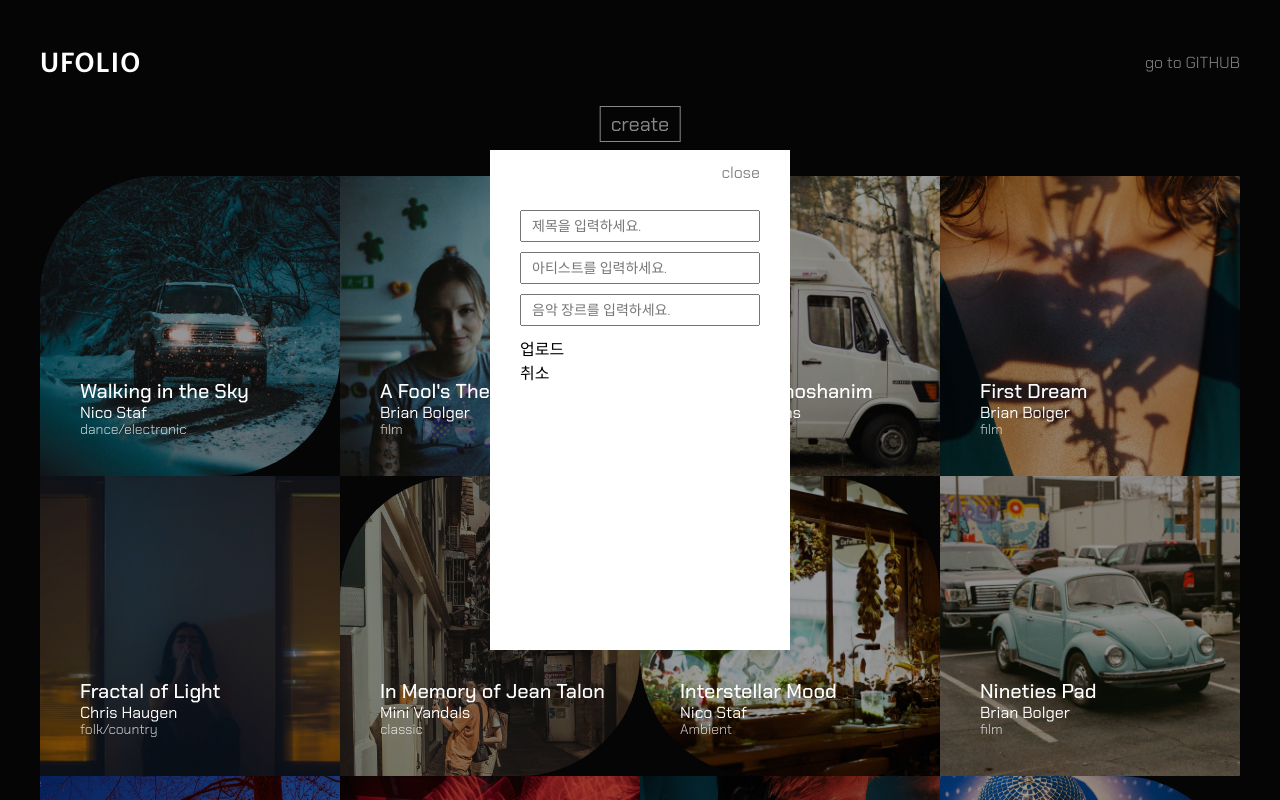
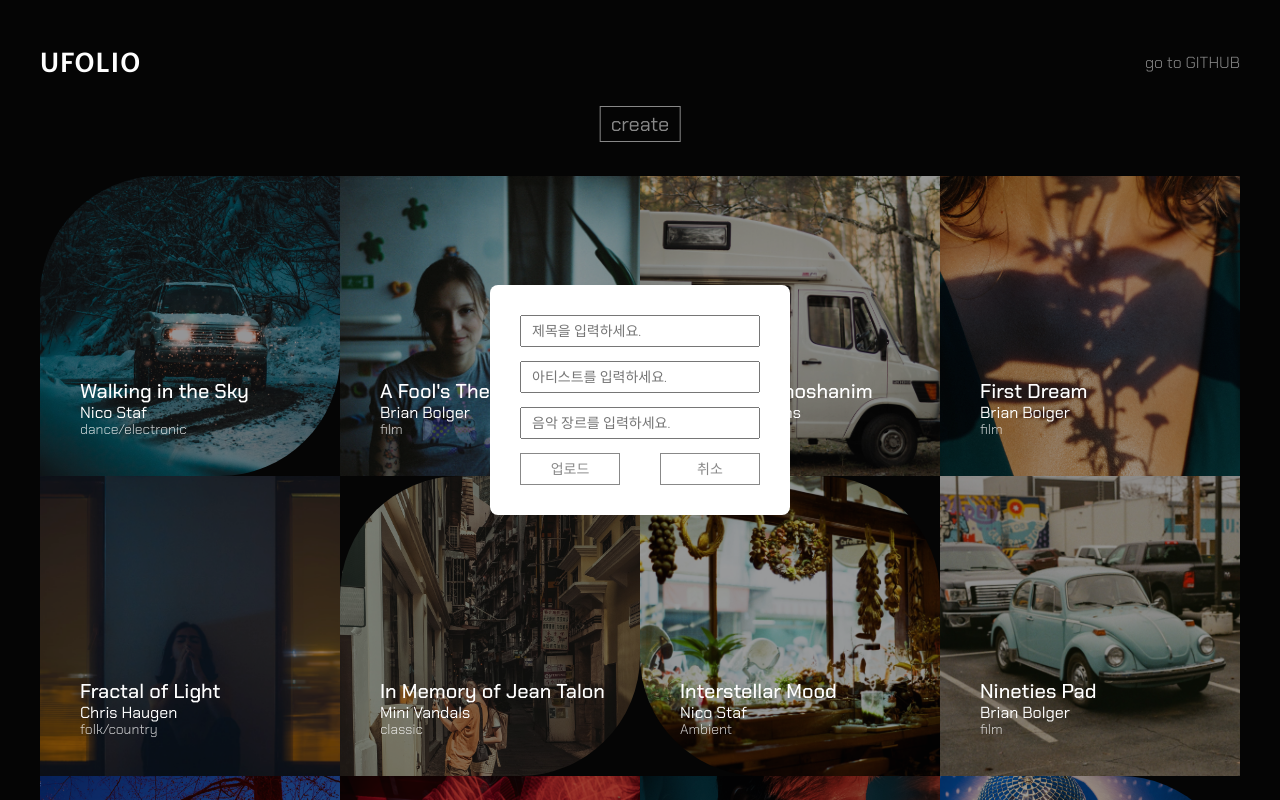
Before and after one commit to uvin1016/portfolio_react_music, a React (Create React App) app: page / in a window 1280 px wide. Both pictures are taken after a click on the button "create". Shown: the top 800 px of the page. Built offline with nearby package versions, Linux system fonts and the light colour scheme.

Commit message:
앨범 수정버튼 작동시키기

```diff
--- a/src/components/main/Main.js
+++ b/src/components/main/Main.js
@@ -10,8 +10,11 @@ function Main(){
     const isTitle = useRef(null);
     const isArtist = useRef(null);
     const isJanre = useRef(null);
+    const editTitle = useRef(null);
+    const editArtist = useRef(null);
+    const editJanre = useRef(null);
 
-    const getLocalItems = (json)=>{
+    const getLocalItems = ()=>{
         let data = localStorage.getItem('albums');
 
         if(data){
@@ -123,15 +126,51 @@ function Main(){
         isJanre.current.value = "";
     }
 
+    const deleteAlbum = index=>{
+        setAlbums(albums.filter((_,albumIndex)=> albumIndex !== index));
+    }
+
+    const enableUdate = index=>{
+        setAlbums(
+            albums.map((music, albumIndex)=>{
+                if(albumIndex === index) music.enableUdate = true;
+                return music;
+            })
+        )
+    }
+
+    const disableUpdate = index=>{
+        setAlbums(
+            albums.map((music, albumIndex)=>{
+                if(albumIndex === index) music.enableUdate = false;
+                return music;
+            })
+        )
+    }
+
+    const updateAlbum = index=>{
+        setAlbums(
+            albums.map((music,albumIndex)=>{
+                if(albumIndex === index){
+                    music.title = editTitle.current.value;
+                    music.artist = editArtist.current.value;
+                    music.janre = editJanre.current.value;
+                    music.enableUdate = false;
+                }
+                return music;
+            })
+        )
+    }
+
     const playMusic = e=>{
-        let isActive = e.currentTarget.classList.contains('play');
+        let isActive = e.currentTarget.closest("article").classList.contains('play');
 
         if(isActive){
-            e.currentTarget.classList.remove('play');
+            e.currentTarget.closest("article").classList.remove('play');
             e.currentTarget.querySelector("audio").pause();
         }else{
             initMusic();
-            e.currentTarget.classList.add('play');
+            e.currentTarget.closest("article").classList.add('play');
             e.currentTarget.querySelector("audio").play();
         }
     }
@@ -147,16 +186,6 @@ function Main(){
     }
 
     const Popup = ()=>{
-        useEffect(()=>{
-            console.log("팝업 생성");
-            body.style.overflow = "hidden";
-
-            return ()=>{
-                console.log("팝업 제거");
-                body.style.overflow = "auto";
-            }
-        },[]);
-
         return (
             <aside className="popup">
                 <div className="inner">
@@ -169,10 +198,10 @@ function Main(){
                             isTitle.current.value =  "";
                             isArtist.current.value = "";
                             isJanre.current.value = "";
+                            setIsPop(false);
                         }}>취소</li>
                     </ul>
                 </div>
-                <button className="close" onClick={()=>setIsPop(false)}>close</button>
             </aside>
         )
     }
@@ -191,10 +220,32 @@ function Main(){
                         albums.map((music, index)=>{
                             if(index < 12){
                                 return (
-                                    <article key={index} onClick={e=>{
+                                    <article key={index}>
+                                            {
+                                                music.enableUdate
+                                                ?
+                                                <>
+                                                    <div className="wrap">
+                                                        <div className="pic">
+                                                            <img src={`${path}`+music.img} />
+                                                        </div>
+                                                        <div className="txt editTxt">
+                                                            <input type="text" placeholder="제목을 입력하세요." defaultValue={music.title} ref={editTitle} />
+                                                            <input type="text" placeholder="아티스트를 입력하세요." defaultValue={music.artist} ref={editArtist} />
+                                                            <input type="text" placeholder="음악 장르를 입력하세요." defaultValue={music.janre} ref={editJanre} />
+                                                            <audio src={`${path}`+music.mp3}></audio>
+                                                        </div>
+                                                    </div>
+                                                    <ul className="enableBtns">
+                                                        <li onClick={()=>updateAlbum(index)}>입력</li>
+                                                        <li onClick={()=>disableUpdate(index)}>취소</li>
+                                                    </ul>
+                                                </>
+                                                :
+                                                <>
+                                                    <div className="wrap" onClick={e=>{
                                                         playMusic(e);
                                                     }}>
-                                        <div className="wrap">
                                                         <div className="pic">
                                                             <img src={`${path}`+music.img} />
                                                         </div>
@@ -205,6 +256,12 @@ function Main(){
                                                             <audio src={`${path}`+music.mp3}></audio>
                                                         </div>
                                                     </div>
+                                                    <ul className="enableBtns">
+                                                        <li onClick={()=>enableUdate(index)}>수정</li>
+                                                        <li onClick={()=>deleteAlbum(index)}>삭제</li>
+                                                    </ul>
+                                                </>
+                                            }
                                     </article>
                                 )
                             }
--- a/src/css/style.css
+++ b/src/css/style.css
@@ -79,14 +79,14 @@ main {
       main .inner .container article {
         width: 300px;
         height: 300px;
-        position: relative;
-        cursor: pointer; }
+        position: relative; }
         main .inner .container article .wrap {
           width: 100%;
           height: 100%;
           position: relative;
           overflow: hidden;
-          transition: .5s; }
+          transition: .5s;
+          cursor: pointer; }
           main .inner .container article .wrap .pic {
             position: absolute;
             top: 0px;
@@ -114,6 +114,18 @@ main {
             main .inner .container article .wrap .txt p {
               font: 300 14px/1 "Chakra Petch";
               color: rgba(255, 255, 255, 0.8); }
+        main .inner .container article .enableBtns {
+          position: absolute;
+          left: 5px;
+          bottom: 5px; }
+          main .inner .container article .enableBtns li {
+            display: inline-block;
+            font: 300 12px/1 "Chakra Petch";
+            color: #fff;
+            transition: .3s;
+            margin-right: 5px;
+            opacity: 0;
+            cursor: pointer; }
         main .inner .container article::after {
           content: '';
           display: block;
@@ -139,6 +151,10 @@ main {
         main .inner .container article:hover::after {
           opacity: 1;
           transform: translate(-25%, -25%); }
+        main .inner .container article:hover .enableBtns li {
+          opacity: 1; }
+          main .inner .container article:hover .enableBtns li:hover {
+            color: #66806A; }
         main .inner .container article:nth-of-type(1) .wrap, main .inner .container article:nth-of-type(6) .wrap {
           border-radius: 120px 0px 120px 0px; }
         main .inner .container article:nth-of-type(7) .wrap, main .inner .container article:nth-of-type(12) .wrap {
@@ -150,6 +166,9 @@ main {
           main .inner .container article.play .wrap .txt, main .inner .container article:hover .wrap .txt {
             transform: translateY(100px);
             opacity: 0; }
+          main .inner .container article.play .wrap .txt.editTxt, main .inner .container article:hover .wrap .txt.editTxt {
+            transform: translate(0px);
+            opacity: 1; }
         main .inner .container article.play .wrap {
           animation: circle 10s linear forwards; }
   main .popup {
@@ -158,31 +177,37 @@ main {
     left: 50%;
     transform: translate(-50%, -50%);
     width: 300px;
-    height: 500px;
-    background: #fff; }
+    background: #fff;
+    border-radius: 8px;
+    z-index: 11; }
     main .popup .inner {
       width: 100%;
       height: 100%;
-      padding: 60px 30px; }
+      padding: 30px; }
       main .popup .inner input {
         width: 100%;
         padding: 5px 10px;
-        margin-bottom: 10px;
+        margin-bottom: 14px;
         font: 300 14px/1 'Chakra Petch';
         color: #050505; }
-    main .popup button {
-      position: absolute;
-      top: 0px;
-      right: 0px;
-      font: 400 16px/1 'Chakra Petch';
-      color: #888;
-      border: none;
-      background: transparent;
-      cursor: pointer;
-      padding: 15px 30px;
-      transition: .3s; }
-      main .popup button:hover {
-        color: #050505; }
+      main .popup .inner .btns {
+        width: 100%;
+        display: flex;
+        justify-content: space-between;
+        flex-wrap: wrap; }
+        main .popup .inner .btns li {
+          width: 100px;
+          padding: 8px 10px;
+          border: 1px solid #888;
+          text-align: center;
+          font: 300 14px/1 'Chakra Petch';
+          color: #888;
+          cursor: pointer;
+          transition: .3s; }
+          main .popup .inner .btns li:hover {
+            background-color: #66806A;
+            color: #fff;
+            border: 1px solid #66806A; }
 
 @media screen and (max-width: 400px) {
   main .inner .container article {
--- a/src/scss/main/_main.scss
+++ b/src/scss/main/_main.scss
@@ -39,7 +39,6 @@ main {
                 width: 300px;
                 height: 300px;
                 position: relative;
-                cursor: pointer;
 
                 .wrap {
                     width: 100%;
@@ -47,6 +46,7 @@ main {
                     position: relative;
                     overflow: hidden;
                     transition: .5s;
+                    cursor: pointer;
 
                     .pic {
                         position: absolute;
@@ -88,6 +88,22 @@ main {
                     }
                 }
 
+                .enableBtns {
+                    position: absolute;
+                    left: 5px;
+                    bottom: 5px;
+
+                    li {
+                        display: inline-block;
+                        font: 300 12px/1 "Chakra Petch";
+                        color: #fff;
+                        transition: .3s;
+                        margin-right: 5px;
+                        opacity: 0;
+                        cursor: pointer;
+                    }
+                }
+
                 &::after {
                     content: '';
                     display: block;
@@ -121,6 +137,16 @@ main {
                         opacity: 1;
                         transform: translate(-25%,-25%);
                     }
+
+                    .enableBtns {
+                        li {
+                            opacity: 1;
+
+                            &:hover {
+                                color: #66806A;
+                            }
+                        }
+                    }
                 }
 
                 &:nth-of-type(1) .wrap, &:nth-of-type(6) .wrap{
@@ -137,6 +163,11 @@ main {
                         transform: translateY(100px);
                         opacity: 0;
                     }
+
+                    .txt.editTxt {
+                        transform: translate(0px);
+                        opacity: 1;
+                    }
                 }
                 &.play .wrap {
                     animation: circle 10s linear forwards;
@@ -151,37 +182,45 @@ main {
         left: 50%;
         transform: translate(-50%,-50%);
         width: 300px;
-        height: 500px;
         background: #fff;
+        border-radius: 8px;
+        z-index: 11;
 
         .inner {
             width: 100%;
             height: 100%;
-            padding: 60px 30px;
+            padding: 30px;
 
             input {
                 width: 100%;
                 padding: 5px 10px;
-                margin-bottom: 10px;
+                margin-bottom: 14px;
                 font: 300 14px/1 'Chakra Petch';
                 color: #050505;
             }
-        }
 
-        button {
-            position: absolute;
-            top: 0px;
-            right: 0px;
-            font: 400 16px/1 'Chakra Petch';
-            color: #888;
-            border: none;
-            background: transparent;
-            cursor: pointer;
-            padding: 15px 30px;
-            transition: .3s;
+            .btns {
+                width: 100%;
+                display: flex;
+                justify-content: space-between;
+                flex-wrap: wrap;
 
-            &:hover {
-                color: #050505
+                li {
+                    width: 100px;
+                    padding: 8px 10px;
+                    border: 1px solid #888;
+                    text-align: center;
+                    font: 300 14px/1 'Chakra Petch';
+                    color: #888;
+                    cursor: pointer;
+                    transition: .3s;
+
+                    &:hover {
+                        background-color: #66806A;
+                        color: #fff;
+                        border: 1px solid #66806A;
+                    }
+                }
             }
         }
     }
```
Also changed, not shown: public/dbs/albums.json (deleted, +0 -88 lines), 2 other files (tests, documents, lock files or other folders). Lines whose indentation alone changed are shown as unchanged.
